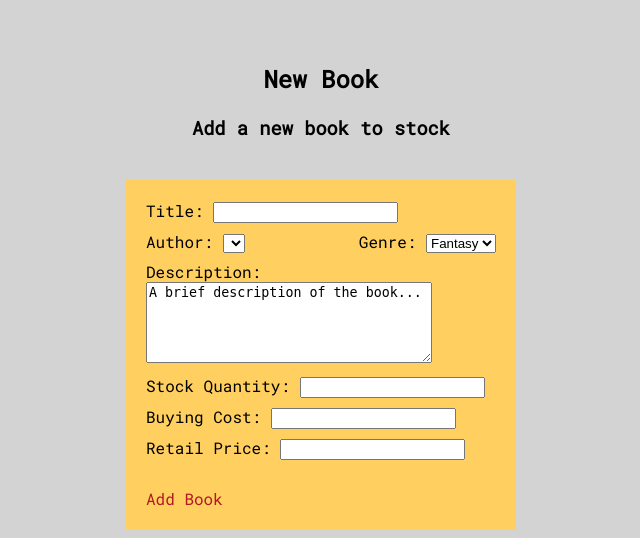
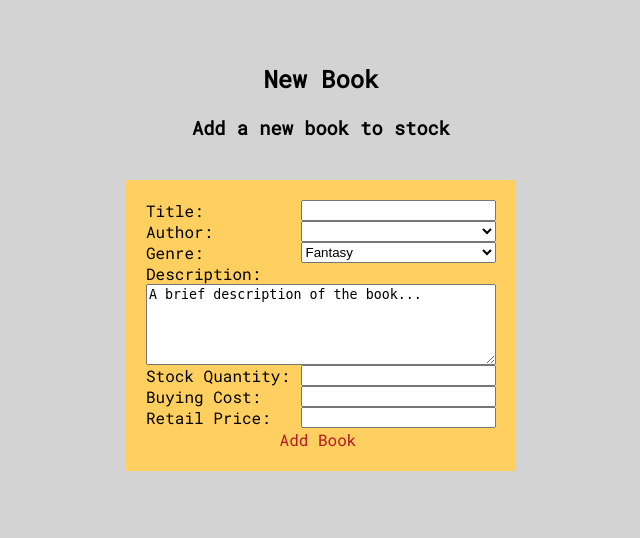
Before and after one commit to charbroadley/fantasy_bazaar, a Flask app: page /books/new in a window 1280 px wide. Shown: the part 285-823 px from the top of the page, without its empty margins (319-959 px from the left). After the commit the page ends 756 px from the top, so only its background shows below. Run offline with Flask 2, Linux system fonts and the light colour scheme; data that the repository does not hold is empty; some libraries are stand-ins or nearby versions.

Commit message:
book add and edit forms are no longer ugly

```diff
--- a/static/main.css
+++ b/static/main.css
@@ -45,32 +45,85 @@ h3 ul li{
 
 .form{
     background-color: #ffcf60;
-    display: flex;
+    /* display: flex;
     flex-wrap: wrap;
     justify-content: space-between;
-    gap: 0.5rem;
-    /* display: grid;
-    grid-template-columns: 150px 250px;
-    grid-template-rows: 40px 40px 40px 40px 40px 40px 40px 40px 40px; */
+    gap: 0.5rem; */
+    display: grid;
+    grid-template-areas:
+        'title title-input'
+        'author author-input'
+        'genre genre-input'
+        'desc desc'
+        'desc-input desc-input'
+        'stock stock-input'
+        'buying buying-input'
+        'selling selling-input'
+        'book-button book-button';
     width: 350px;
     margin: 0 auto;
     padding: 20px;
 }
 
-/* .form .title{
-    background-color: aquamarine;
-    display: flex;
-    justify-content: flex-end;
+.title{
+    grid-area: title;
 }
 
-.form .author{
-    background-color: purple;
-} */
+.title-input{
+    grid-area: title-input;
+}
 
-/* .form .textarea-box [type=text] {
-    width: 80%;
-    height: 100px;
-} */
+.author{
+    grid-area: author;
+}
+
+.author-input{
+    grid-area: author-input;
+}
+
+.genre{
+    grid-area: genre;
+}
+
+.genre-input{
+    grid-area: genre-input;
+}
+
+.desc{
+    grid-area: desc;
+}
+
+.desc-input{
+    grid-area: desc-input;
+}
+
+.stock{
+    grid-area: stock;
+}
+
+.stock-input{
+    grid-area: stock-input;
+}
+
+.buying{
+    grid-area: buying;
+}
+
+.buying-input{
+    grid-area: buying-input;
+}
+
+.selling{
+    grid-area: selling;
+}
+
+.selling-input{
+    grid-area: selling-input;
+}
+
+.book-button{
+    grid-area: book-button;
+}
 
 .form button {
     font-family: 'Roboto Mono', monospace;
@@ -84,6 +137,7 @@ h3 ul li{
     font-size: 16px;
     margin: none;
     cursor: pointer;
+
 }
 
 .form button:hover {
--- a/templates/books/new.html
+++ b/templates/books/new.html
@@ -6,54 +6,40 @@
 <br>
 
 <form class="form" action="/books" method="post">
-    <div class="title">
-        <label for="title">Title:</label>
-        <input type="text" id="title" name="title" required>
-    </div>
+        <label class="title" for="title">Title:</label>
+        <input  class="title-input" type="text" id="title" name="title" required>
 
-    <div class="author">
-        <label for="author_id">Author:</label>
-            <select id="author_id" name="author_id">
+        <label class ="author" for="author_id">Author:</label>
+            <select class="author-input" id="author_id" name="author_id">
             {% for author in all_authors %}
                 {% if author.status == True %}
                 <option value="{{ author.id }}">{{ author.first_name }} {{ author.last_name }}</option>
             {% endif %}
-
             {% endfor %}
         </select>
-    </div>
 
-    <div>
-        <label for="genre">Genre:</label>
-        <select id="genre" name="genre">
+        <label class="genre" for="genre">Genre:</label>
+        <select class="genre-input" id="genre" name="genre">
             <option value="Fantasy">Fantasy</option>
             <option value="Sci-Fi">Sci-fi</option>
     </select>
-    </div>
-    <div>
-    <label for="description">Description:</label>
-    <textarea id="description" name="description"
+
+    <label class="desc" for="description">Description:</label>
+    <textarea class="desc-input" id="description" name="description"
               rows="5" cols="33" required>A brief description of the book...
     </textarea>
-    </div>
-    <div>
-        <label for="stock_quantity">Stock Quantity:</label>
-        <input type="number" min="1" id="stock_quantity" name="stock_quantity" required>
-    </div>
 
-    <div>
-        <label for="buying_cost">Buying Cost:</label>
-        <input type="number" min="1" id="buying_cost" name="buying_cost" required>
-    </div>
+        <label class="stock" for="stock_quantity">Stock Quantity:</label>
+        <input class="stock-input" type="number" min="1" id="stock_quantity" name="stock_quantity" required>
 
-    <div>
-        <label for="selling_price">Retail Price:</label>
-        <input type="number" min="1" id="selling_price" name="selling_price" required>
-    </div>
-<br><br>
-    <div>
-        <button type="submit">Add Book</button>
-    </div>
+        <label class="buying" for="buying_cost">Buying Cost:</label>
+        <input class="buying-input" type="number" min="1" id="buying_cost" name="buying_cost" required>
+
+        <label class="selling" for="selling_price">Retail Price:</label>
+        <input class="selling-input" type="number" min="1" id="selling_price" name="selling_price" required>
+
+        <button class="book-button" type="submit">Add Book</button>
+
 </form>
 
 {% endblock %}
```
Also changed, not shown: templates/authors/edit.html (+3 -7 lines), templates/authors/new.html (+4 -8 lines), templates/books/edit.html (+23 -32 lines).
